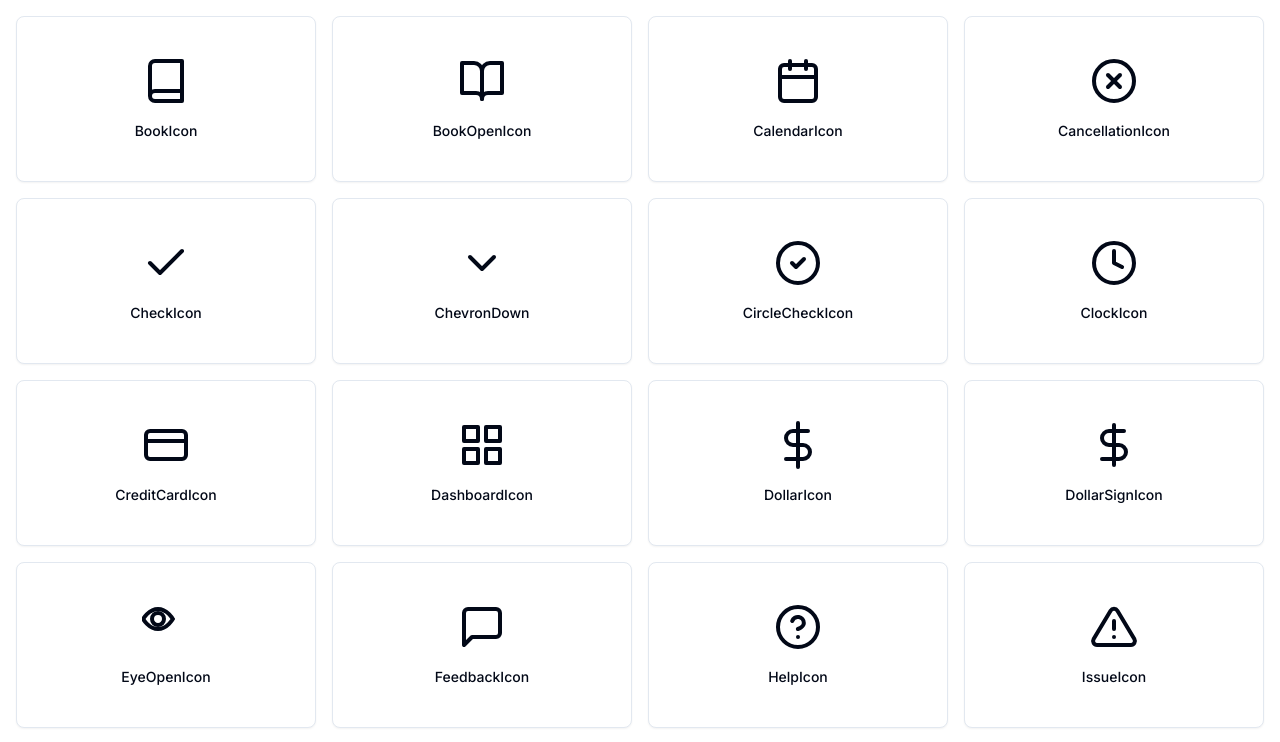
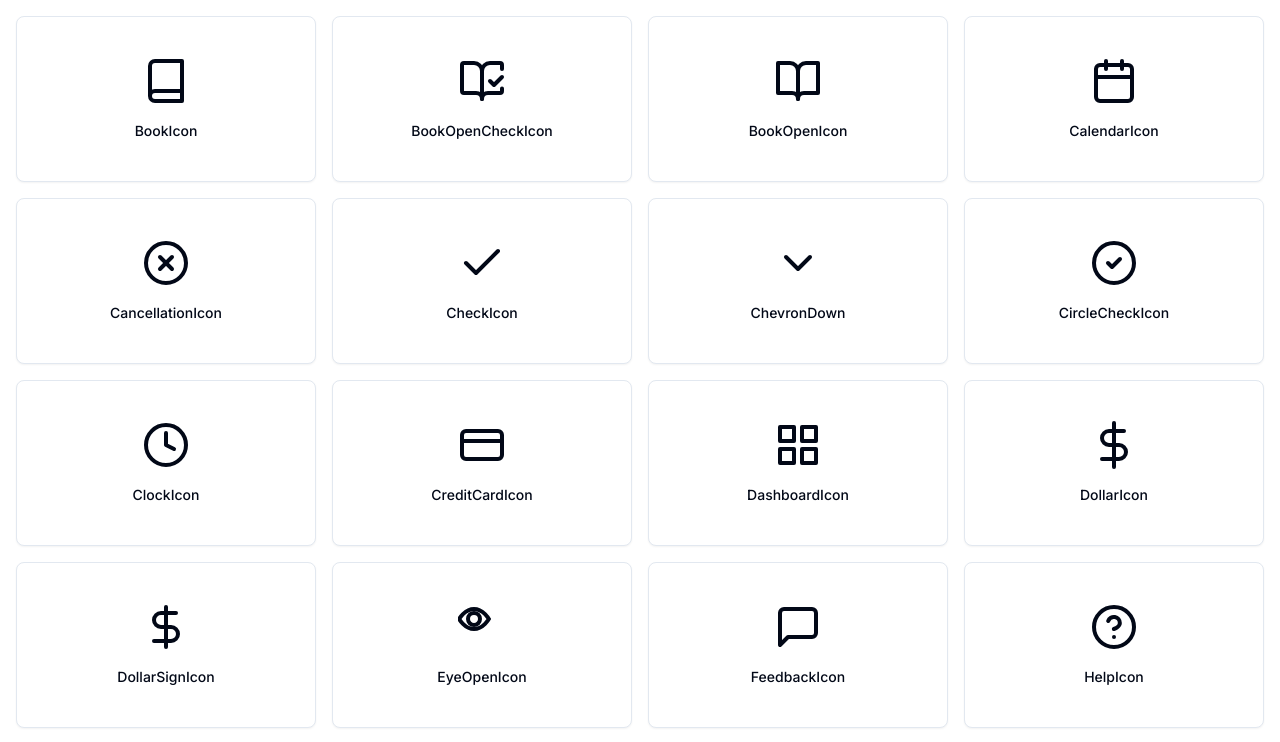
Before and after one commit to danielmiranda0099/home-click-class-parcelador, a Next.js app: page /icons in a window 1280 px wide. Shown: the top 742 px of the page. Built offline with nearby package versions, Linux system fonts and the light colour scheme.

Commit message:
[ADD] Icon

```diff
--- /dev/null
+++ b/src/components/icons/BookOpenCheckIcon.jsx
@@ -0,0 +1,24 @@
+export function BookOpenCheckIcon({
+  size = 24,
+  color = "currentColor",
+  className = "",
+}) {
+  return (
+    <svg
+      xmlns="http://www.w3.org/2000/svg"
+      width={size}
+      height={size}
+      viewBox="0 0 24 24"
+      fill="none"
+      stroke={color}
+      strokeWidth="2"
+      strokeLinecap="round"
+      strokeLinejoin="round"
+      className={className}
+    >
+      <path d="M12 21V7" />
+      <path d="m16 12 2 2 4-4" />
+      <path d="M22 6V4a1 1 0 0 0-1-1h-5a4 4 0 0 0-4 4 4 4 0 0 0-4-4H3a1 1 0 0 0-1 1v13a1 1 0 0 0 1 1h6a3 3 0 0 1 3 3 3 3 0 0 1 3-3h6a1 1 0 0 0 1-1v-1.3" />
+    </svg>
+  );
+}
--- a/src/components/icons/index.js
+++ b/src/components/icons/index.js
@@ -26,3 +26,4 @@ export * from "./PencilIcon";
 export * from "./RepeatIcon";
 export * from "./HelpIcon";
 export * from "./ChevronDown";
+export * from "./BookOpenCheckIcon";
```
